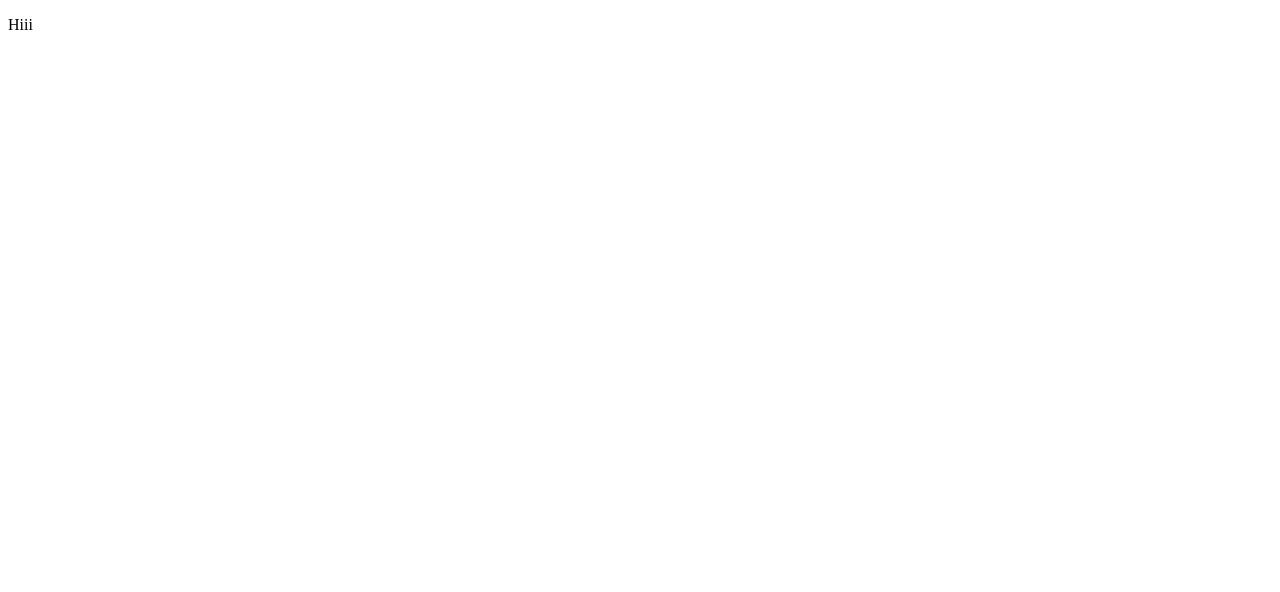
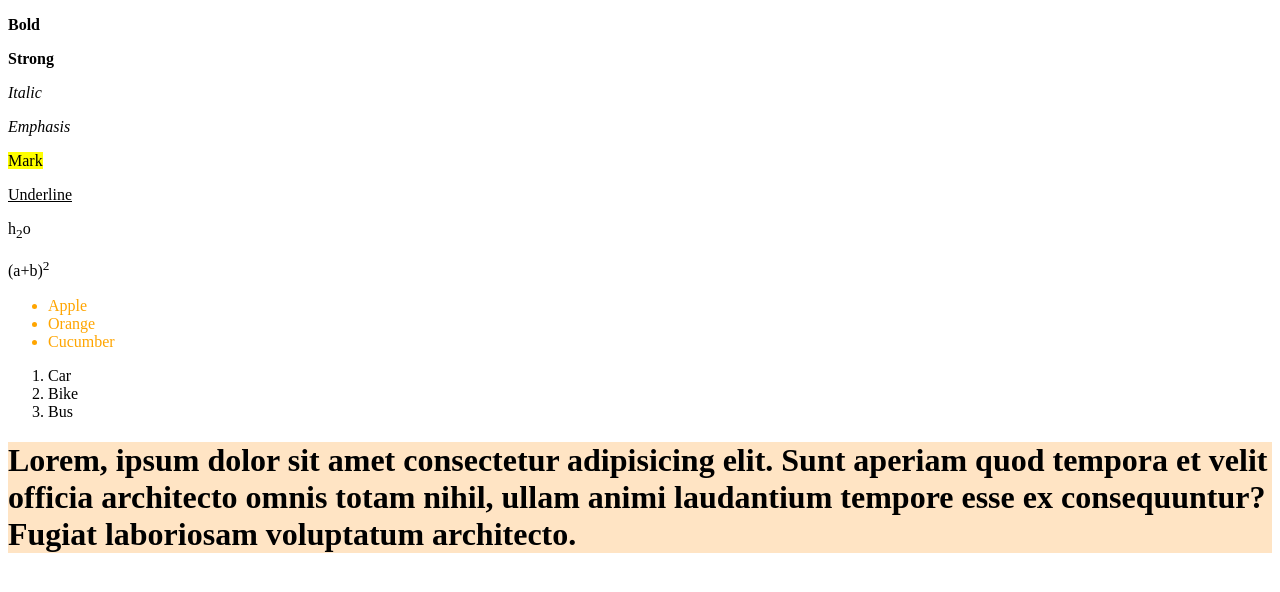
Before and after one commit to GOPINAATH15/MCA-BOOTCAMP, a plain HTML site: page Day1/pilot.html in a window 1280 px wide. Drawn offline with Linux system fonts and the light colour scheme.

Commit message:
i'm doing the changes in the pilot.html file

```diff
--- a/Day1/pilot.html
+++ b/Day1/pilot.html
@@ -1,14 +1,35 @@
 <!DOCTYPE html>
 <html lang="en">
+
 <head>
     <meta charset="UTF-8">
     <meta name="viewport" content="width=device-width, initial-scale=1.0">
     <title>My WebPage</title>
     <link rel="stylesheet" href="pilot.css">
 </head>
+
 <body>
-    <div class="container">
-        <p>Hiii</p>
-    </div>
+    <p><b>Bold</b></p>
+    <p><strong>Strong</strong></p>
+    <p><i>Italic</i></p>
+    <p><em>Emphasis</em></p>
+    <p><mark>Mark</mark></p>
+    <p><u>Underline</u></p>
+    <p>h<sub>2</sub>o</p>
+    <p>(a+b)<sup>2</sup></p>
+    <ul style="color:orange">
+        <li>Apple</li>
+        <li>Orange</li>
+        <li>Cucumber</li>
+    </ul>
+    <ol>
+        <li>Car</li>
+        <li>Bike</li>
+        <li>Bus</li>
+    </ol>
+    <h1 style="background-color: bisque;">Lorem, ipsum dolor sit amet consectetur adipisicing elit. Sunt aperiam quod tempora et velit officia architecto
+        omnis totam nihil, ullam animi laudantium tempore esse ex consequuntur? Fugiat laboriosam voluptatum architecto.
+    </h1>
 </body>
+
 </html>
```
